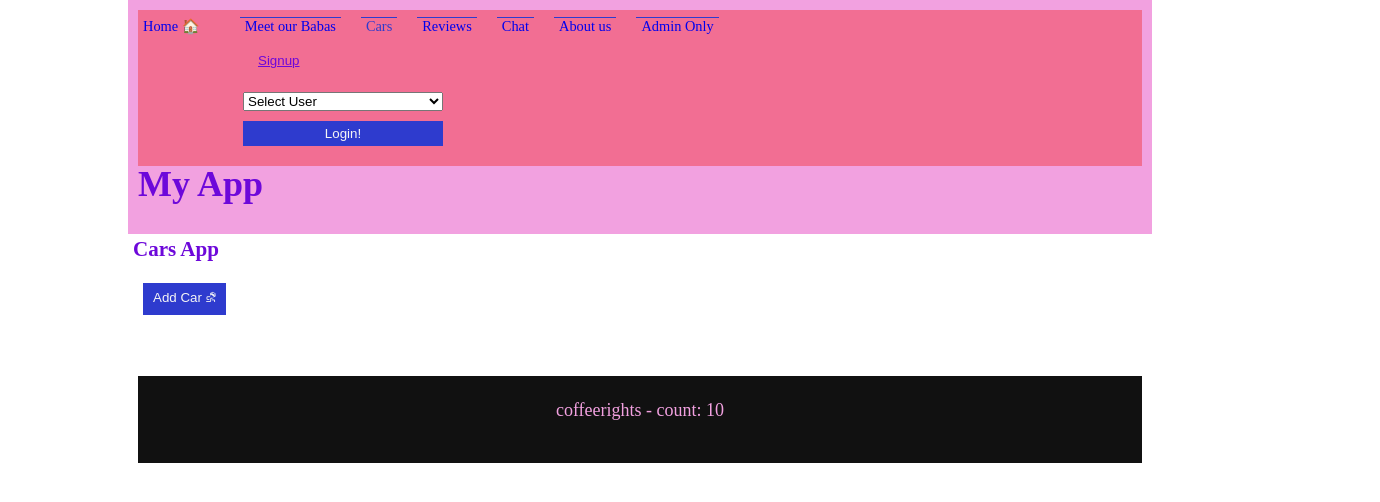
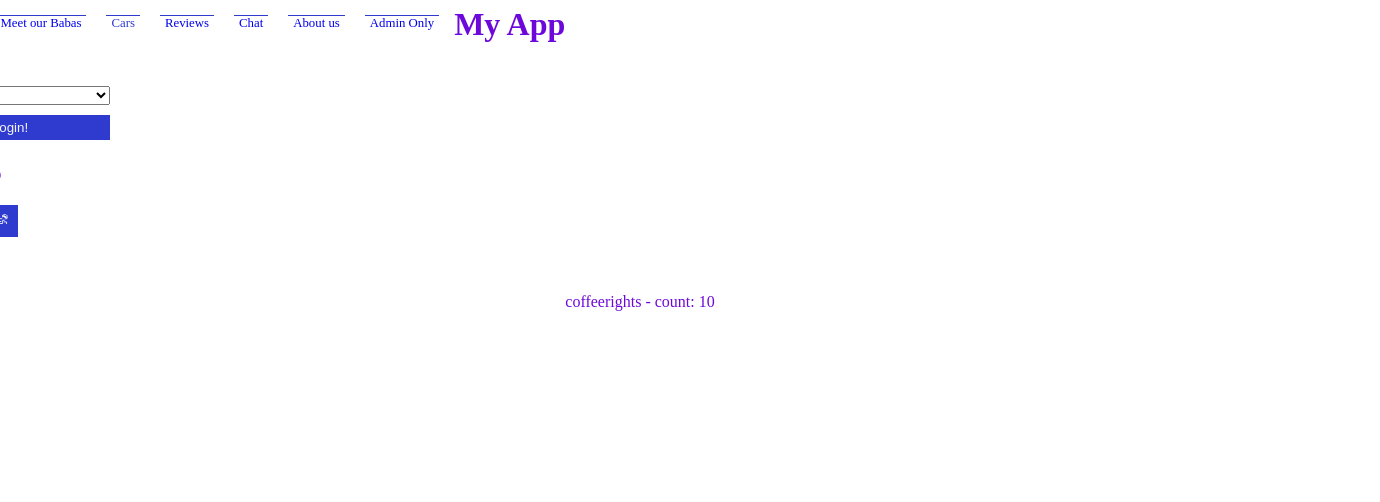
Before and after one commit to ItamarSa/front, a React (Vite) app: page /car in a window 1280 px wide. Shown: the top 502 px of the page, 1380 px wide, since content can reach past the window. Built offline with nearby package versions, Linux system fonts and the light colour scheme.

Commit message:
F/fix layout of header

```diff
--- a/src/RootCmp.jsx
+++ b/src/RootCmp.jsx
@@ -10,7 +10,7 @@ import { UserDetails } from './pages/UserDetails'
 export function RootCmp() {
 
     return (
-        <div>
+        <div className='main-container '>
             <AppHeader />
             <main>
                 <Routes>
--- a/src/assets/styles/basics/_base.scss
+++ b/src/assets/styles/basics/_base.scss
@@ -13,12 +13,12 @@ html {
     color: $clr2;
 }
 
-body {
-    font-size: rem(18px);
-    margin: 0;
-    max-width: 1024px;
-    margin: auto;
-}
+// body {
+//     font-size: rem(18px);
+//     margin: 0;
+//     max-width: 1024px;
+//     margin: auto;
+// }
 
 h1, h2, h3, h4, h5, h6 {
     font-family: caveat;
--- a/src/assets/styles/basics/_layout.scss
+++ b/src/assets/styles/basics/_layout.scss
@@ -1,6 +1,7 @@
 .main-container {
     display: grid;
-    grid-template-columns: 20px 1fr 20px;
+    justify-content: center;
+    grid-template-columns: 20px minmax(1440px,1fr) 20px;
 
     > * {
         grid-column: 2;
@@ -10,24 +11,24 @@
         }
     }
 
-    @include for-narrow-layout {
-        grid-template-columns:
-            minmax(20px, 1fr)
-            minmax(auto, $mobile-breakpoint)
-            minmax(20px, 1fr);
-    }
-    @include for-normal-layout {
-        grid-template-columns:
-            minmax(20px, 1fr)
-            minmax(auto, $narrow-breakpoint)
-            minmax(20px, 1fr);
-    }
-    @include for-wide-layout {
-        grid-template-columns:
-            minmax(20px, 1fr)
-            minmax(auto, $normal-breakpoint)
-            minmax(20px, 1fr);
-    }
+    // @include for-narrow-layout {
+    //     grid-template-columns:
+    //         minmax(20px, 1fr)
+    //         minmax(auto, $mobile-breakpoint)
+    //         minmax(20px, 1fr);
+    // }
+    // @include for-normal-layout {
+    //     grid-template-columns:
+    //         minmax(20px, 1fr)
+    //         minmax(auto, $narrow-breakpoint)
+    //         minmax(20px, 1fr);
+    // }
+    // @include for-wide-layout {
+    //     grid-template-columns:
+    //         minmax(20px, 1fr)
+    //         minmax(auto, $normal-breakpoint)
+    //         minmax(20px, 1fr);
+    // }
 }
 
 .card-grid {
--- a/src/assets/styles/cmps/AppFooter.scss
+++ b/src/assets/styles/cmps/AppFooter.scss
@@ -1,7 +1,7 @@
 .app-footer{
-    background-color: #111;
-    color: $clr4;
-    padding: 20px;
-    margin: 10px;
+    // background-color: #111;
+    // color: $clr4;
+    // padding: 20px;
+    // margin: 10px;
     text-align: center;
 }
--- a/src/assets/styles/cmps/AppHeader.scss
+++ b/src/assets/styles/cmps/AppHeader.scss
@@ -1,37 +1,38 @@
 .app-header {
-    background-color: $clr4;
-    padding: 10px;
+    display: flex;
+    // background-color: $clr4;
+    // padding: 10px;
 
 
-    .user-info {
-        // background-color: $clr2;
-        // padding: 2px 8px;
-        padding-left: 100px;
-        color: $clr1;
+    // .user-info {
+    //     // background-color: $clr2;
+    //     // padding: 2px 8px;
+    //     padding-left: 100px;
+    //     color: $clr1;
 
-        .score {
-            background-color: $clr2;
-            color: $clr6;
-            padding: 8px;
-            margin: 10px;
-            border-radius: 50%;
-        }
+    //     .score {
+    //         background-color: $clr2;
+    //         color: $clr6;
+    //         padding: 8px;
+    //         margin: 10px;
+    //         border-radius: 50%;
+    //     }
 
-        img {
-            width: 32px;
-            height: 32px;
-            border-radius: 50%;
-            object-fit: cover;
-        }
-    }
+    //     img {
+    //         width: 32px;
+    //         height: 32px;
+    //         border-radius: 50%;
+    //         object-fit: cover;
+    //     }
+    // }
 
-    .user-info .btn-link {
-        color: $clr2;
-    }
+    // .user-info .btn-link {
+    //     color: $clr2;
+    // }
 
     nav {
         font-size: .8em;
-        background-color: $clr5;
+        // background-color: $clr5;
         padding: 5px;
 
     }
--- a/src/assets/styles/setup/_mixins.scss
+++ b/src/assets/styles/setup/_mixins.scss
@@ -1,28 +1,28 @@
 /* Breakpoint mixins */
 
-@mixin for-mobile-layout {
-    @media (max-width: calc($mobile-breakpoint + 40px)) {
-        @content;
-    }
-}
+// @mixin for-mobile-layout {
+//     @media (max-width: calc($mobile-breakpoint + 40px)) {
+//         @content;
+//     }
+// }
 
-@mixin for-narrow-layout {
-    @media (min-width: calc($mobile-breakpoint + 40px)) {
-        @content;
-    }
-}
+// @mixin for-narrow-layout {
+//     @media (min-width: calc($mobile-breakpoint + 40px)) {
+//         @content;
+//     }
+// }
 
-@mixin for-normal-layout {
-    @media (min-width: calc($narrow-breakpoint + 40px)) {
-        @content;
-    }
-}
+// @mixin for-normal-layout {
+//     @media (min-width: calc($narrow-breakpoint + 40px)) {
+//         @content;
+//     }
+// }
 
-@mixin for-wide-layout {
-    @media (min-width: calc($normal-breakpoint + 40px)) {
-        @content;
-    }
-}
+// @mixin for-wide-layout {
+//     @media (min-width: calc($normal-breakpoint + 40px)) {
+//         @content;
+//     }
+// }
 
 /* Media  Mixins */
 @mixin aspect-ratio($width, $height) {
--- a/src/cmps/AppHeader.jsx
+++ b/src/cmps/AppHeader.jsx
@@ -34,7 +34,7 @@ export function AppHeader() {
     }
 
     return (
-        <header className="app-header">
+        <header className="app-header full">
             <nav>
                 {routes.map(route => <NavLink key={route.path} to={route.path}>{route.label}</NavLink>)}
 
--- a/src/cmps/LoginSignup.jsx
+++ b/src/cmps/LoginSignup.jsx
@@ -1,6 +1,6 @@
 import { useState, useEffect } from 'react'
 import { userService } from '../services/user.service'
-import { ImgUploader } from './ImgUploader'
+// import { ImgUploader } from './ImgUploader'
 
 export function LoginSignup(props) {
     const [credentials, setCredentials] = useState({ username: '', password: '', email: '' })
@@ -45,9 +45,9 @@ export function LoginSignup(props) {
         setIsSignup(!isSignup)
     }
 
-    function onUploaded(imgUrl) {
-        setCredentials({ ...credentials, imgUrl })
-    }
+    // function onUploaded(imgUrl) {
+    //     setCredentials({ ...credentials, imgUrl })
+    // }
 
     return (
         <div className="login-page">
@@ -108,7 +108,7 @@ export function LoginSignup(props) {
                         onChange={handleChange}
                         required
                     />
-                    <ImgUploader onUploaded={onUploaded} />
+                    {/* <ImgUploader onUploaded={onUploaded} /> */}
                     <button >Signup!</button>
                 </form>}
             </div>
--- a/src/services/user.service.js
+++ b/src/services/user.service.js
@@ -13,7 +13,6 @@ export const userService = {
     getById,
     remove,
     update,
-    changeScore
 }
 
 window.userService = userService
@@ -39,7 +38,7 @@ function remove(userId) {
 
 async function update({_id, score}) {
     const user = await storageService.get('user', _id)
-    user.score = score
+    // user.score = score
     await storageService.put('user', user)
 
     // const user = await httpService.put(`user/${_id}`, {_id, score})
@@ -58,8 +57,8 @@ async function login(userCred) {
 }
 
 async function signup(userCred) {
-    if (!userCred.imgUrl) userCred.imgUrl = 'https://cdn.pixabay.com/photo/2020/07/01/12/58/icon-5359553_1280.png'
-    userCred.score = 10000
+    // if (!userCred.imgUrl) userCred.imgUrl = 'https://cdn.pixabay.com/photo/2020/07/01/12/58/icon-5359553_1280.png'
+    // userCred.score = 10000
     const user = await storageService.post('user', userCred)
     // const user = await httpService.post('auth/signup', userCred)
     return saveLocalUser(user)
@@ -70,17 +69,17 @@ async function logout() {
     // return await httpService.post('auth/logout')
 }
 
-async function changeScore(by) {
-    const user = getLoggedinUser()
-    if (!user) throw new Error('Not loggedin')
-    user.score = user.score + by || by
-    await update(user)
-    return user.score
-}
+// async function changeScore(by) {
+//     const user = getLoggedinUser()
+//     if (!user) throw new Error('Not loggedin')
+//     user.score = user.score + by || by
+//     await update(user)
+//     return user.score
+// }
 
 
 function saveLocalUser(user) {
-    user = {_id: user._id, email: user.email, imgUrl: user.imgUrl, score: user.score}
+    user = {_id: user._id, email: user.email}
     sessionStorage.setItem(STORAGE_KEY_LOGGEDIN_USER, JSON.stringify(user))
     return user
 }
@@ -90,8 +89,8 @@ function getLoggedinUser() {
 }
 
 
-// ;(async ()=>{
-//     await userService.signup({email: 'Puki Norma', username: 'puki', password:'123',score: 10000, isAdmin: false})
-//     await userService.signup({email: 'Master Adminov', username: 'admin', password:'123', score: 10000, isAdmin: true})
-//     await userService.signup({email: 'Muki G', username: 'muki', password:'123', score: 10000})
-// })()
+;(async ()=>{
+    await userService.signup({email: 'Puki Norma', username: 'puki', password:'123',score: 10000, isAdmin: false})
+    await userService.signup({email: 'Master Adminov', username: 'admin', password:'123', score: 10000, isAdmin: true})
+    await userService.signup({email: 'Muki G', username: 'muki', password:'123', score: 10000})
+})()
```
Also changed, not shown: src/cmps/ToyFilter.jsx (added, +66 -0 lines).
